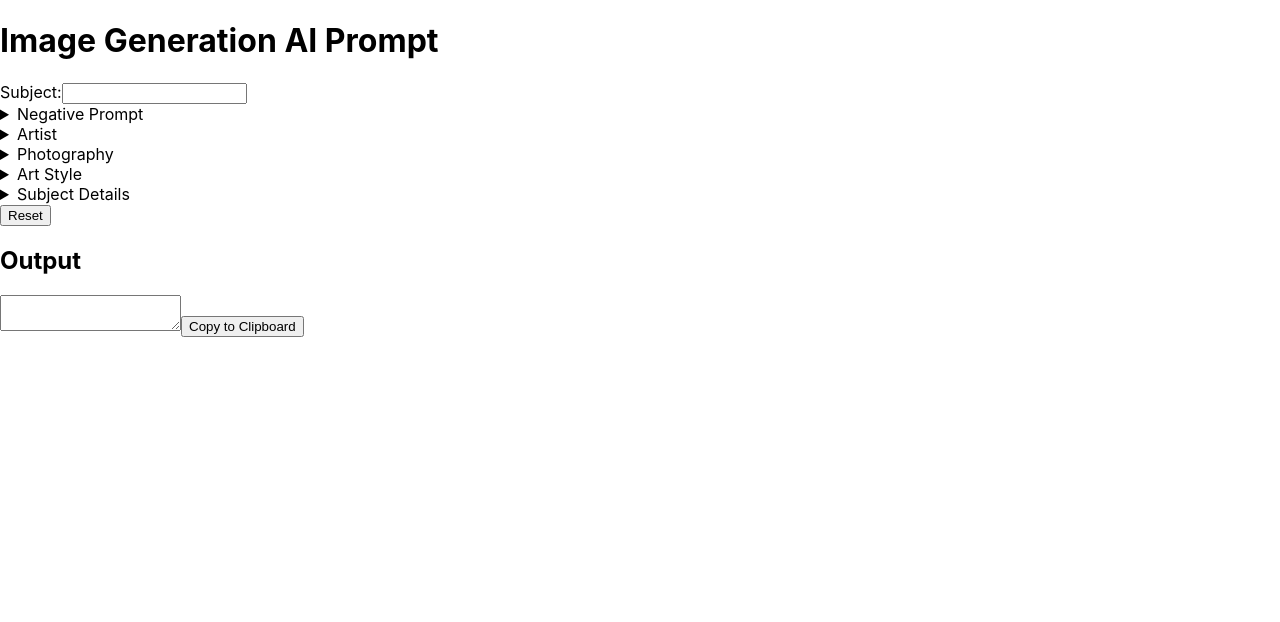
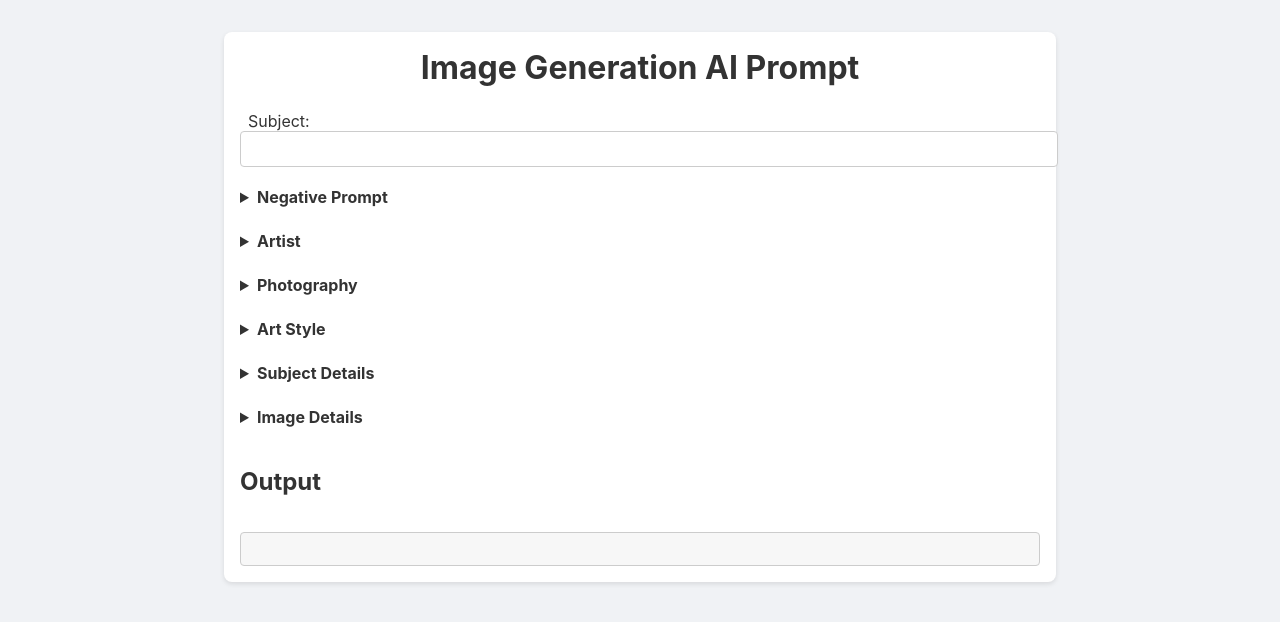
Before and after one commit to TheSteveK/ImagAIne-commandline-prompt-generator, a React (Create React App) app: page / in a window 1280 px wide. Shown: the top 622 px of the page. Built offline with nearby package versions, Linux system fonts and the light colour scheme.

Commit message:
All styled and pretty now

```diff
--- a/package.json
+++ b/package.json
@@ -34,5 +34,10 @@
       "last 1 firefox version",
       "last 1 safari version"
     ]
+  },
+  "devDependencies": {
+    "eslint": "8.36.0",
+    "eslint-plugin-react": "^7.32.2",
+    "prettier": "2.8.5"
   }
 }
--- a/src/App.js
+++ b/src/App.js
@@ -1,12 +1,12 @@
-import React, { useState } from 'react';
-import options from './options';
+import React, { useState } from "react";
+import options from "./options";
 
-import './styles.css'
+import "./styles.css";
 
 const App = () => {
-  const [subject, setSubject] = useState('');
+  const [subject, setSubject] = useState("");
   const [selectedOptions, setSelectedOptions] = useState(new Set());
-  const [output, setOutput] = useState('');
+  const [output, setOutput] = useState("");
   const [otherOptions, setOtherOptions] = useState({});
 
   const handleChange = (e, item) => {
@@ -22,10 +22,10 @@ const App = () => {
     const otherOptionsList = [];
 
     Array.from(newSelectedOptions).forEach((option) => {
-      if (option.startsWith('other-')) {
+      if (option.startsWith("other-")) {
         const groupId = option.slice(6);
         if (otherOptions[groupId]) {
-          if (groupId === 'negative-prompt') {
+          if (groupId === "negative-prompt") {
             negativePrompts.push(otherOptions[groupId]);
           } else {
             otherOptionsList.push(otherOptions[groupId]);
@@ -39,12 +39,13 @@ const App = () => {
     });
 
     setOutput(
-      `imagine "${subject}, ${otherOptionsList.join(', ')}"${
-        negativePrompts.length ? ` --negative-prompt "${negativePrompts.join(', ')}"` : ''
+      `imagine "${subject}, ${otherOptionsList.join(", ")}"${
+        negativePrompts.length
+          ? ` --negative-prompt "${negativePrompts.join(", ")}"`
+          : ""
       }`
     );
   };
-
 
   const handleSubjectChange = (e) => {
     setSubject(e.target.value);
@@ -61,8 +62,10 @@ const App = () => {
     });
 
     setOutput(
-      `imagine "${e.target.value}, ${otherOptions.join(', ')}"${
-        negativePrompts.length ? ` --negative-prompt "${negativePrompts.join(', ')}"` : ''
+      `imagine "${e.target.value}, ${otherOptions.join(", ")}"${
+        negativePrompts.length
+          ? ` --negative-prompt "${negativePrompts.join(", ")}"`
+          : ""
       }`
     );
   };
@@ -73,10 +76,10 @@ const App = () => {
     const finalOptions = [];
 
     Array.from(selectedOptions).forEach((option) => {
-      if (option.startsWith('other-')) {
+      if (option.startsWith("other-")) {
         const groupId = option.slice(6);
         if (otherOptions[groupId]) {
-          if (groupId === 'negative-prompt') {
+          if (groupId === "negative-prompt") {
             negativePrompts.push(otherOptions[groupId]);
           } else {
             otherOptionsList.push(otherOptions[groupId]);
@@ -90,8 +93,12 @@ const App = () => {
     });
 
     setOutput(
-      `imagine "${subject}, ${[...finalOptions, ...otherOptionsList].join(', ')}"${
-        negativePrompts.length ? ` --negative-prompt "${negativePrompts.join(', ')}"` : ''
+      `imagine "${subject}, ${[...finalOptions, ...otherOptionsList].join(
+        ", "
+      )}"${
+        negativePrompts.length
+          ? ` --negative-prompt "${negativePrompts.join(", ")}"`
+          : ""
       }`
     );
   };
@@ -109,19 +116,18 @@ const App = () => {
     updateOutput(subject, newSelectedOptions, updatedOtherOptions);
   };
 
-
   const handleReset = () => {
-    setSubject('');
+    setSubject("");
     setSelectedOptions(new Set());
-    setOutput('');
+    setOutput("");
   };
 
-  const copyToClipboard = () => {
+  const handleCopyClick = () => {
     navigator.clipboard.writeText(output);
   };
 
   return (
-    <div>
+    <div className="container">
       <h1>Image Generation AI Prompt</h1>
       <label htmlFor="subject">Subject:</label>
       <input
@@ -176,11 +182,19 @@ const App = () => {
                 aria-labelledby={`${group.id}-other-label`}
                 disabled={!selectedOptions.has(`other-${group.id}`)}
                 onChange={(e) => handleOtherChange(e, group)}
-                style={{ display: selectedOptions.has(`other-${group.id}`) ? 'inline-block' : 'none' }}
+                style={{
+                  display: selectedOptions.has(`other-${group.id}`)
+                    ? "inline-block"
+                    : "none",
+                }}
               />
               <span
                 id={`${group.id}-other-label`}
-                style={{ display: selectedOptions.has(`other-${group.id}`) ? 'inline' : 'none' }}
+                style={{
+                  display: selectedOptions.has(`other-${group.id}`)
+                    ? "inline"
+                    : "none",
+                }}
               >
                 (Separate multiple prompts with a comma)
               </span>
@@ -189,14 +203,26 @@ const App = () => {
         </details>
       ))}
 
-      <button onClick={handleReset}>Reset</button>
-
-      <h2>Output</h2>
-      <textarea readOnly value={output} />
-      <button onClick={copyToClipboard}>Copy to Clipboard</button>
+      <div className="output-heading-container">
+        <h2>Output</h2>
+        {output && (
+          <div className="button-container">
+            <button onClick={handleReset}>Reset</button>
+            <button
+              className="copy-button"
+              onClick={handleCopyClick}
+              aria-label="Copy result to clipboard"
+            >
+              Copy
+            </button>
+          </div>
+        )}
+      </div>
+      <div className="output-container">
+        <pre className="output">{output}</pre>
+      </div>
     </div>
   );
-
 };
 
 export default App;
--- a/src/options.js
+++ b/src/options.js
@@ -2,27 +2,32 @@ const options = [
   {
     "id": "negative-prompt",
     "title": "Negative Prompt",
-      "items": ["Dark", "Gloomy", "Distorted"]
+    "items": ["Ugly", "Duplication", "Duplicates", "Mutilation", "Deformed", "Mutilated", "Mutation", "Twisted body", "Disfigured", "Bad anatomy", "Out of frame", "Extra fingers", "Mutated hands", "Poorly drawn hands", "Extra limbs", "Malformed limbs", "Missing arms", "Extra arms", "Missing legs", "Extra legs", "Mutated hands", "Extra hands", "Fused fingers", "Missing fingers", "Extra fingers", "Long neck", "Small head", "Closed eyes", "Rolling eyes", "Weird eyes", "Smudged face", "Blurred face", "Poorly drawn face", "Mutation", "Mutilation", "Cloned face", "Strange mouth", "Grainy", "Blurred", "Blurry", "Writing", "Calligraphy", "Signature", "Text", "Watermark", "Bad art"]
   },
   {
     "id": "artist",
     "title": "Artist",
-      "items": ["Van Gogh", "Picasso", "Monet"]
+    "items": ["Van Gogh", "Picasso", "Monet", "Leonardo da Vinci", "Rembrandt", "Michelangelo", "Salvador Dali", "Johannes Vermeer", "Claude Monet", "Vincent van Gogh", "Wassily Kandinsky", "Jackson Pollock"]
   },
   {
     "id": "photography",
     "title": "Photography",
-      "items": ["Black and White", "Portrait", "Landscape"]
+    "items": ["Black and White", "Portrait", "Landscape", "Street Photography", "Aerial Photography", "Wildlife Photography", "Macro Photography", "Night Photography", "Fashion Photography", "Documentary Photography", "Landscape Photography", "Sports Photography"]
   },
   {
     "id": "art-style",
     "title": "Art Style",
-      "items": ["Impressionism", "Cubism", "Abstract"]
+    "items": ["Impressionism", "Cubism", "Abstract", "Surrealism", "Realism", "Pop Art", "Expressionism", "Renaissance", "Art Deco", "Minimalism", "Post-Impressionism", "Fauvism"]
   },
   {
     "id": "subject-details",
     "title": "Subject Details",
-      "items": ["Pretty Face", "Handsome", "Symmetrical Face"]
+    "items": ["Beautiful Face", "Symmetrical Face", "Blue Eyes", "Green Eyes", "Brown Eyes", "Smiling", "Serious", "Laughing", "Frowning", "Sleeping", "Eating", "Drinking", "Playing", "Working", "Relaxing", "Focused", "Distracted"]
+  },
+  {
+    "id": "image-details",
+    "title": "Image Details",
+    "items": ["Vivid Colors", "Bold Colors", "Muted Tones", "Warm Tones", "Cool Tones", "Busy Background", "Simple Background", "Contrasting Textures", "Soft Textures", "Saturated Colors", "Monochrome", "High Contrast", "Low Contrast", "Shallow Depth of Field", "Deep Depth of Field", "Blurred Background", "Sharp Background", "Bright", "Dark", "Contrast", "Vivid", "Monochrome", "Saturated", "Underexposed", "Overexposed"]
   }
 ]
 
--- a/src/styles.css
+++ b/src/styles.css
@@ -1,3 +1,153 @@
+body {
+  font-family: -apple-system, BlinkMacSystemFont, "Segoe UI", Roboto, Oxygen,
+    Ubuntu, Cantarell, "Open Sans", "Helvetica Neue", sans-serif;
+  color: #333;
+  background-color: #f0f2f5;
+  margin: 0;
+  padding: 0;
+}
+
+.container {
+  max-width: 800px;
+  margin: 2rem auto;
+  padding: 1rem;
+  background-color: #ffffff;
+  border-radius: 8px;
+  box-shadow: 0px 2px 5px rgba(0, 0, 0, 0.1);
+}
+
+h1 {
+  font-size: 2rem;
+  margin: 0 0 1.5rem;
+  text-align: center;
+}
+
+label {
+  margin-left: 0.5rem;
+}
+
+input[type="text"] {
+  display: block;
+  width: 100%;
+  padding: 0.5rem;
+  margin-bottom: 1rem;
+  border: 1px solid #ccc;
+  border-radius: 4px;
+  font-size: 1rem;
+}
+
+.checkbox-group {
+  margin-bottom: 1rem;
+}
+
+.checkbox-group fieldset {
+  border: none;
+  padding: 0;
+  display: flex;
+  flex-wrap: wrap;
+}
+
+.checkbox-group fieldset div {
+  flex-basis: 100%;
+  display: flex;
+  align-items: center;
+  margin-bottom: 0.5rem;
+}
+
+/* media queries for fieldset wrapping */
+@media screen and (min-width: 480px) {
+  .checkbox-group fieldset div {
+    flex-basis: 50%;
+  }
+}
+
+@media screen and (min-width: 768px) {
+  .checkbox-group fieldset div {
+    flex-basis: 33.333%;
+  }
+}
+
+@media screen and (min-width: 1024px) {
+  .checkbox-group fieldset div {
+    flex-basis: 25%;
+  }
+}
+
+details > summary {
+  font-weight: bold;
+  cursor: pointer;
+  padding: 0.25rem 0;
+}
+
+input[type="checkbox"] {
+  margin-right: 0.5rem;
+}
+
+.button-container {
+  display: flex;
+}
+
+button {
+  margin-right: 0.5rem;
+  background-color: #007bff;
+  border: none;
+  border-radius: 4px;
+  color: #fff;
+  padding: 0.5rem 1rem;
+  font-size: 1rem;
+  cursor: pointer;
+  margin: 1rem 0.5rem 0 0;
+  transition: background-color 0.2s ease-in-out;
+}
+
+button:hover {
+  background-color: #0056b3;
+}
+
+button:active {
+  background-color: #004085;
+}
+
+.output-heading-container {
+  display: flex;
+  justify-content: space-between;
+  align-items: center;
+  margin-bottom: 1rem;
+}
+
+.output-container {
+  margin-top: 1em;
+  padding: 1em;
+  border: 1px solid #ccc;
+  border-radius: 4px;
+  background-color: #f7f7f7;
+}
+
+.output {
+  white-space: pre-wrap;
+  word-wrap: break-word;
+  font-family: monospace;
+  font-size: 16px;
+  line-height: 1.5;
+  margin: 0;
+}
+
+.copy-button {
+  background-color: #0077b6;
+  color: white;
+  border: none;
+  border-radius: 4px;
+  padding: 8px 12px;
+  cursor: pointer;
+  font-size: 16px;
+  box-shadow: 0 1px 3px rgba(0, 0, 0, 0.2);
+  transition: background-color 0.2s ease;
+}
+
+.copy-button:hover {
+  background-color: #005c97;
+}
+
 .visually-hidden {
   position: absolute;
   width: 1px;
```
Also changed, not shown: .eslintrc.json (added), 1 other file (tests, documents, lock files or other folders). Lines whose indentation alone changed are shown as unchanged.
